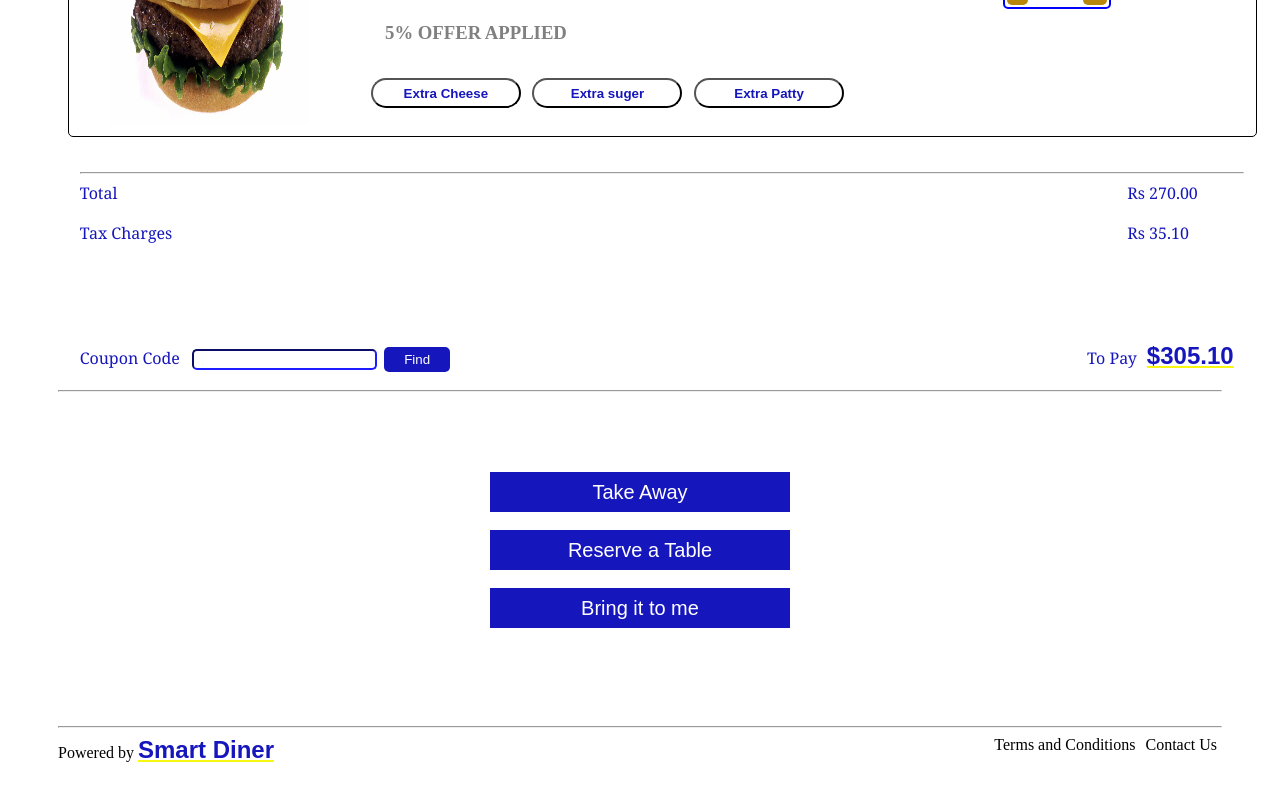
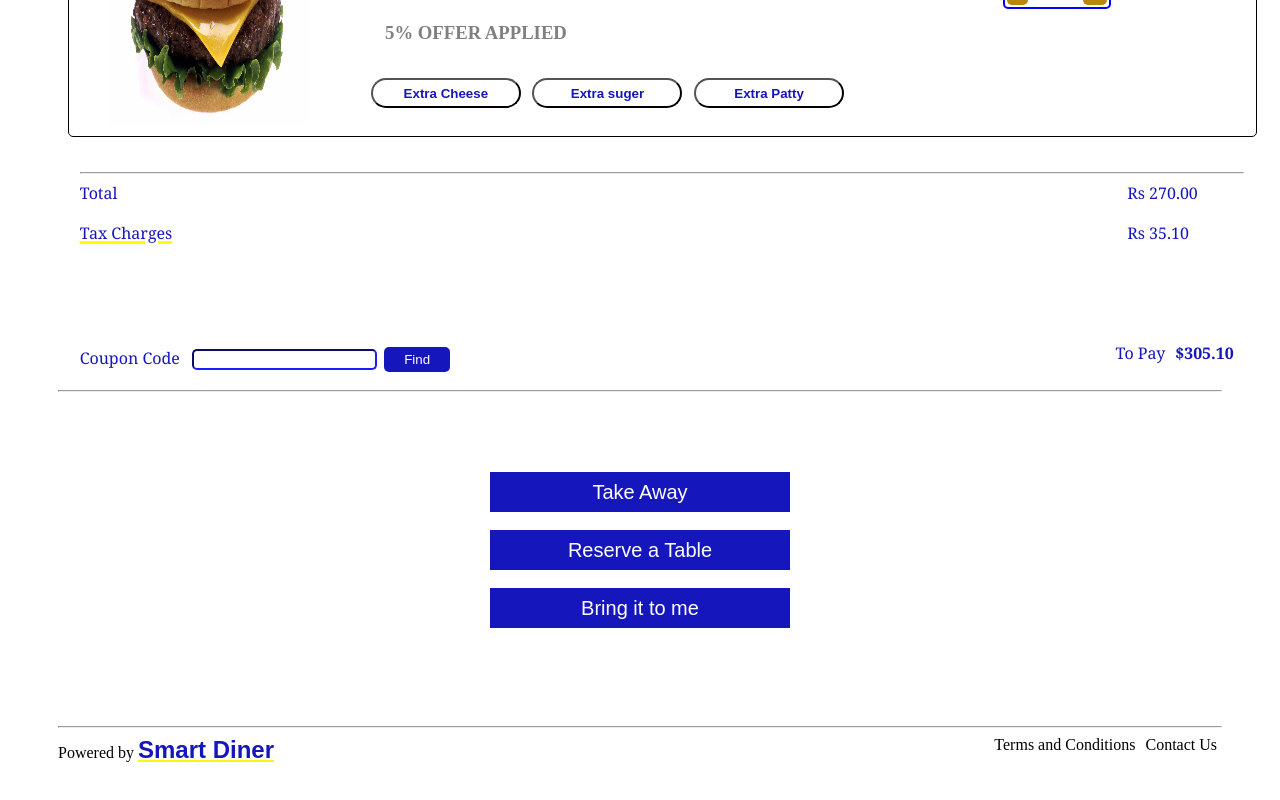
Before and after one commit to VinayVeerappaji/react-taskone, a React (Create React App) app: page / in a window 1280 px wide. Shown: the part 1099-1899 px from the top of the page. Built offline with nearby package versions, Linux system fonts and the light colour scheme.

Commit message:
some more css

```diff
--- a/src/Bill.js
+++ b/src/Bill.js
@@ -10,7 +10,7 @@ class Bill extends React.Component {
                 <div className="top-line">
                 <div class="details">
                     <label>Total</label><br/>
-                    <label>Tax Charges</label>
+                    <label style={{textDecoration:'underline',textDecorationColor:'yellow',textDecorationThickness:'3px'}} >Tax Charges</label>
                 </div>
                 <div class="amount">
                    <label>{`Rs ${this.props.values[0].toFixed(2)}`}</label> <br/>
--- a/src/HeadFoot.css
+++ b/src/HeadFoot.css
@@ -10,7 +10,7 @@
     width: 80%;
 
 }
-strong{
+.foot-content strong{
     font-size: 1.5em;
     font-family: sans-serif;
     color: #1616bd;
```
